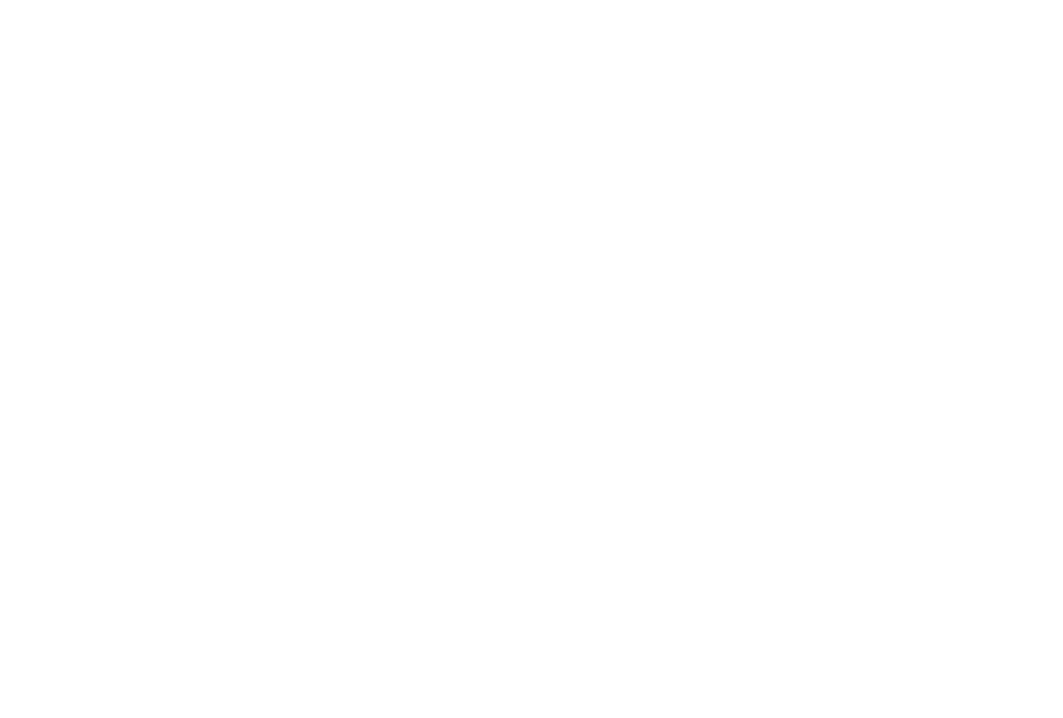
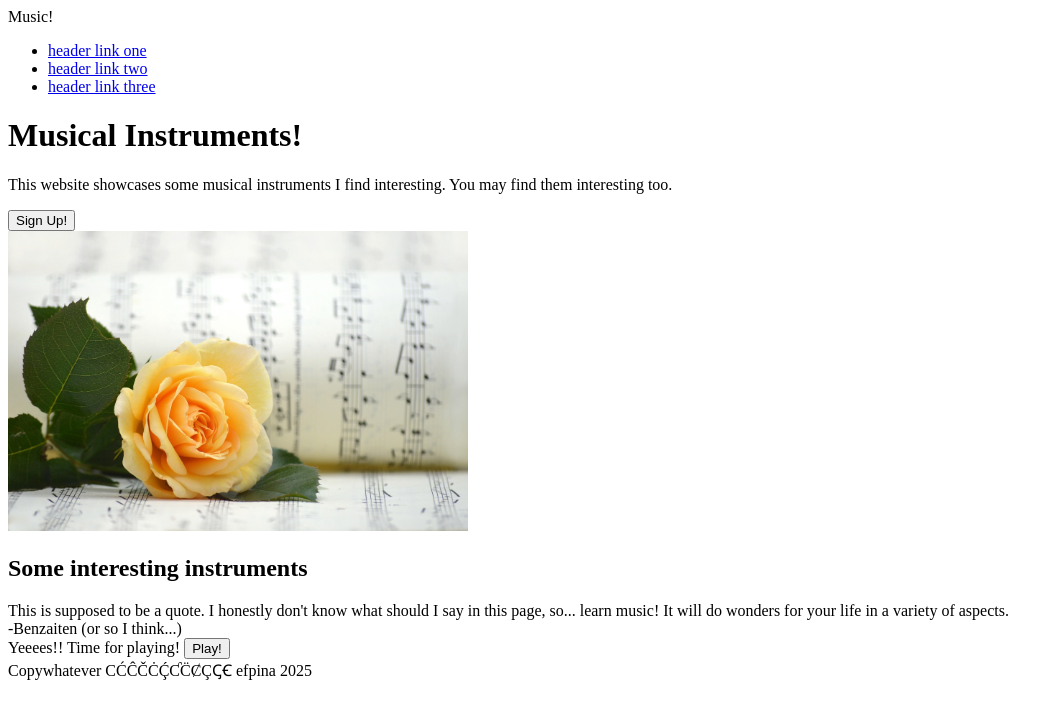
Before and after one commit to efpina/odin-landing-page, a plain HTML site: page index.html in a window 1280 px wide. Shown: the whole page, without its empty margins (0-1063 px from the left). Drawn offline with Linux system fonts and the light colour scheme.

Commit message:
Add initial content to the HTML file
I've added the initial content to the web page,
especially to the upper section.

The content is mostly titles and text, with the
addition of an image, links and buttons.

This content will be occupying the space of the
sections for the moment, it will change according
to future needs and changes.

```diff
--- a/index.html
+++ b/index.html
@@ -7,5 +7,43 @@
 </head>
 <body>
 
+  <div class="section-one">
+    <div class="header">
+      <div class="logo">Music!</div>
+      <ul class="header-link-list">
+        <li><a href="#">header link one</a></li>
+        <li><a href="#">header link two</a></li>
+        <li><a href="#">header link three</a></li>
+      </ul>
+    </div>
+
+    <div class="sec1-content">
+      <div class="sec1-text">
+        <h1>Musical Instruments!</h1>
+        <p>This website showcases some musical instruments I find interesting. You may find them interesting too.</p>
+        <button>Sign Up!</button>
+      </div>
+      <img src="./images/music-project2.jpg" alt="A white rose with sheet music background" height="300">
+    </div>
+  </div>
+
+  <div class="section-two">
+    <h2>Some interesting instruments</h2>
+  </div>
+
+  <div class="section-three">
+    <div class="quote">This is supposed to be a quote. I honestly don't know what should I say in this page, so... learn music! It will do wonders for your life in a variety of aspects.</div>
+    <div class="attribution">-Benzaiten (or so I think...)</div>
+  </div>
+
+  <div class="section-four">
+    <div class="subsection">
+      Yeeees!! Time for playing!
+      <button>Play!</button>
+    </div>
+  </div>
+
+  <div class="footer">Copywhatever CĆĈČĊḈƇC̈ȻÇꟄꞒ efpina 2025</div>
+
 </body>
 </html>
```
